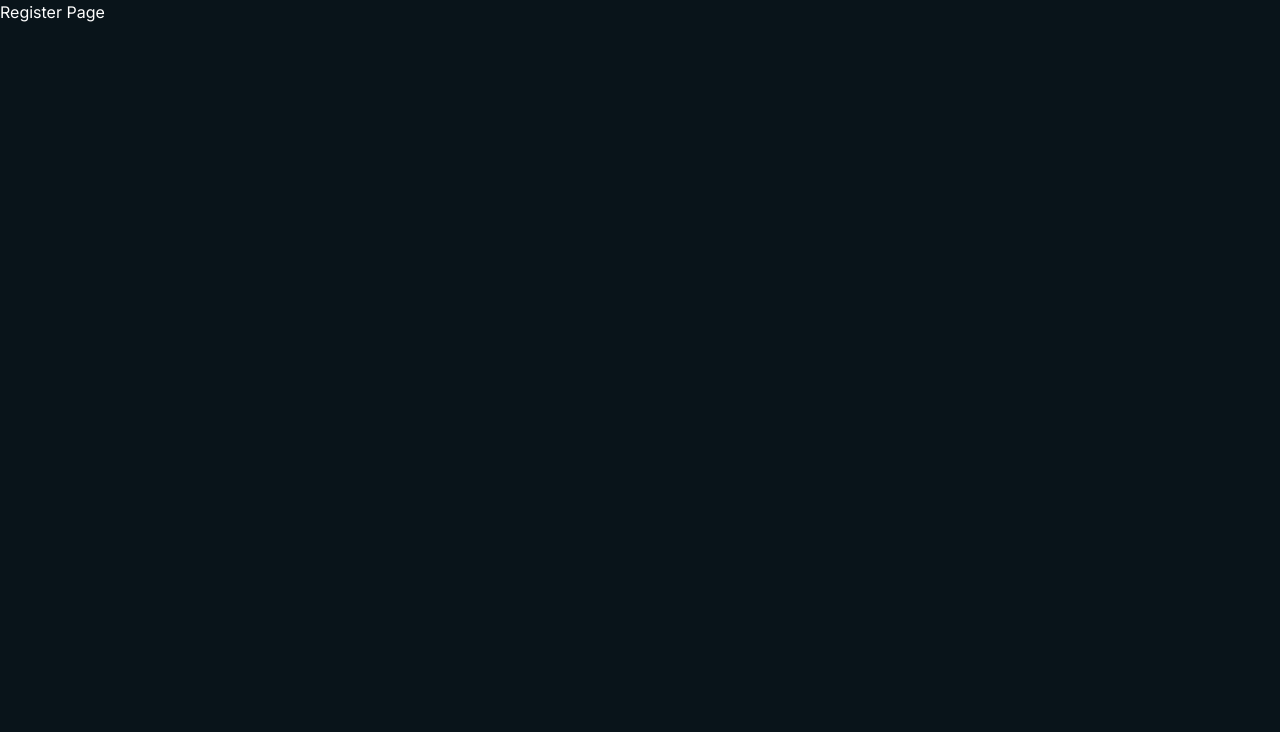
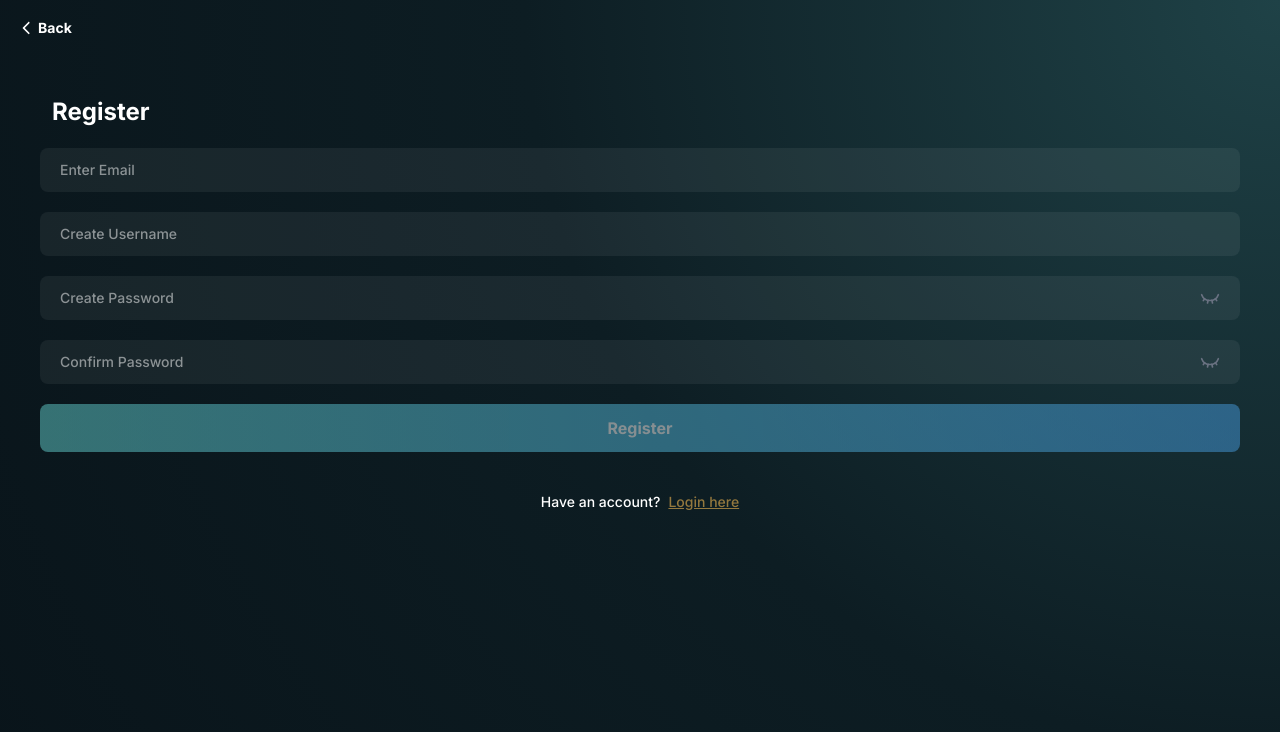
Before and after one commit to yusup-rd/chat-app-frontend, a Next.js app: page /register in a window 1280 px wide. Shown: the top 732 px of the page. Built offline with nearby package versions, Linux system fonts and the light colour scheme.

Commit message:
Added register page. Styling changes

```diff
--- a/src/app/globals.css
+++ b/src/app/globals.css
@@ -28,3 +28,28 @@ body {
   background: var(--background);
   color: var(--foreground);
 }
+
+.radial-bg {
+  background: radial-gradient(
+    circle at top right,
+    var(--bg-gradient-1),
+    var(--bg-gradient-2),
+    var(--bg-gradient-3)
+  );
+}
+
+.gold-text {
+  background: linear-gradient(
+    to right,
+    #94783e,
+    #f3eda6,
+    #f8fae5,
+    #ffe2be,
+    #d5be88,
+    #f8fae5,
+    #d5be88
+  );
+  -webkit-background-clip: text;
+  -webkit-text-fill-color: transparent;
+  background-clip: text;
+}
--- a/src/app/layout.tsx
+++ b/src/app/layout.tsx
@@ -16,6 +16,7 @@ export const metadata: Metadata = {
 export default function RootLayout({ children }: { children: React.ReactNode }) {
   return (
     <html lang="en" className={inter.variable}>
+      <body className="antialiased">
         <ToastContainer
           autoClose={3000}
           closeOnClick
@@ -23,7 +24,8 @@ export default function RootLayout({ children }: { children: React.ReactNode })
           draggable
           style={{ fontFamily: 'inherit' }}
         />
-      <body className="antialiased">{children}</body>
+        {children}
+      </body>
     </html>
   );
 }
--- a/src/app/login/page.tsx
+++ b/src/app/login/page.tsx
@@ -1,15 +1,11 @@
 import LoginForm from '@/components/Forms/LoginForm';
-import { Formik } from 'formik';
+import BackButton from '@/components/Layout/BackButton';
 import Link from 'next/link';
-import { FaChevronLeft } from 'react-icons/fa6';
 
 const Login = () => {
   return (
-    <div className="space-y-10">
-      <button className="mx-5 flex h-14 items-center justify-center gap-1">
-        <FaChevronLeft className="size-3.5" />
-        <span className="text-sm font-bold">Back</span>
-      </button>
+    <div className="radial-bg min-h-screen space-y-10">
+      <BackButton />
 
       <div className="mx-10">
         <LoginForm />
--- a/src/app/page.tsx
+++ b/src/app/page.tsx
@@ -2,8 +2,8 @@ import Link from 'next/link';
 
 const Home = () => {
   return (
-    <div className="flex min-h-screen flex-col items-center justify-center">
-      <h1 className="mb-8 text-4xl font-bold drop-shadow-lg">Welcome to Chat App!</h1>
+    <div className="radial-bg flex min-h-screen flex-col items-center justify-center">
+      <h1 className="mb-8 text-2xl font-bold drop-shadow-lg">Welcome to Chat App!</h1>
       <div className="flex w-full max-w-xs flex-col gap-4">
         <Link
           href="/login"
@@ -18,10 +18,10 @@ const Home = () => {
           Register
         </Link>
         <Link
-          href="/about"
+          href="/profile"
           className="rounded-lg bg-white/10 px-6 py-3 text-center font-semibold shadow duration-200 hover:bg-white/20"
         >
-          About
+          Profile
         </Link>
       </div>
     </div>
--- a/src/app/register/page.tsx
+++ b/src/app/register/page.tsx
@@ -1,5 +1,24 @@
+import RegisterForm from '@/components/Forms/RegisterForm';
+import Link from 'next/link';
+import BackButton from '@/components/Layout/BackButton';
+
 const Register = () => {
-  return <div>Register Page</div>;
+  return (
+    <div className="radial-bg min-h-screen space-y-10">
+      <BackButton />
+
+      <div className="mx-10">
+        <RegisterForm />
+      </div>
+
+      <div className="flex items-center justify-center gap-2 text-sm font-medium">
+        <p>Have an account?</p>
+        <Link href="/login" className="text-link underline">
+          Login here
+        </Link>
+      </div>
+    </div>
+  );
 };
 
 export default Register;
--- a/src/components/Forms/LoginForm.tsx
+++ b/src/components/Forms/LoginForm.tsx
@@ -41,7 +41,7 @@ const LoginForm = () => {
             <ErrorMessage
               name="usernameOrEmail"
               component="div"
-              className="mt-1 text-sm text-red-500"
+              className="mt-1 text-xs text-red-500"
             />
           </div>
 
@@ -65,7 +65,7 @@ const LoginForm = () => {
                 {showPassword ? <LuEye className="size-5" /> : <LuEyeClosed className="size-5" />}
               </button>
             </div>
-            <ErrorMessage name="password" component="div" className="mt-1 text-sm text-red-500" />
+            <ErrorMessage name="password" component="div" className="mt-1 text-xs text-red-500" />
           </div>
 
           {/* Submit Button */}
--- /dev/null
+++ b/src/components/Forms/RegisterForm.tsx
@@ -0,0 +1,128 @@
+'use client';
+
+import { ErrorMessage, Field, Form, Formik } from 'formik';
+import { registerValidationSchema } from '@/utils/validation';
+import { useState } from 'react';
+import { LuEye, LuEyeClosed } from 'react-icons/lu';
+import { toast } from 'react-toastify';
+
+const RegisterForm = () => {
+  const [showPassword, setShowPassword] = useState(false);
+  const [showConfirmPassword, setShowConfirmPassword] = useState(false);
+
+  const initialValues = {
+    email: '',
+    username: '',
+    password: '',
+    confirmPassword: '',
+  };
+
+  const handleSubmit = (values: typeof initialValues) => {
+    toast.info('Register clicked with values: ' + JSON.stringify(values));
+  };
+
+  return (
+    <Formik
+      initialValues={initialValues}
+      validationSchema={registerValidationSchema}
+      onSubmit={handleSubmit}
+    >
+      {({ isSubmitting, isValid, dirty }) => (
+        <Form className="flex w-full flex-col gap-5">
+          <h1 className="ml-3 text-2xl font-bold">Register</h1>
+
+          {/* Username */}
+          <div className="flex flex-col gap-3">
+            <Field
+              type="email"
+              id="email"
+              name="email"
+              placeholder="Enter Email"
+              autoComplete="on"
+              className="rounded-lg bg-white/6 px-5 py-3 text-sm font-medium"
+            />
+            <ErrorMessage name="email" component="div" className="mt-1 text-xs text-red-500" />
+          </div>
+
+          {/* Username */}
+          <div className="flex flex-col gap-3">
+            <Field
+              type="text"
+              id="username"
+              name="username"
+              placeholder="Create Username"
+              autoComplete="on"
+              className="rounded-lg bg-white/6 px-5 py-3 text-sm font-medium"
+            />
+            <ErrorMessage name="username" component="div" className="mt-1 text-xs text-red-500" />
+          </div>
+
+          {/* Password */}
+          <div className="flex flex-col gap-2">
+            <div className="relative w-full">
+              <Field
+                type={showPassword ? 'text' : 'password'}
+                id="password"
+                name="password"
+                autoComplete="on"
+                placeholder="Create Password"
+                className="w-full rounded-lg bg-white/6 px-5 py-3 pr-12 text-sm font-medium"
+              />
+              <button
+                type="button"
+                tabIndex={-1}
+                className="absolute top-1/2 right-4 -translate-y-1/2 cursor-pointer p-1 text-gray-500"
+                onClick={() => setShowPassword(!showPassword)}
+              >
+                {showPassword ? <LuEye className="size-5" /> : <LuEyeClosed className="size-5" />}
+              </button>
+            </div>
+            <ErrorMessage name="password" component="div" className="mt-1 text-xs text-red-500" />
+          </div>
+
+          {/* Confirm Password */}
+          <div className="flex flex-col gap-2">
+            <div className="relative w-full">
+              <Field
+                type={showConfirmPassword ? 'text' : 'password'}
+                id="confirmPassword"
+                name="confirmPassword"
+                autoComplete="on"
+                placeholder="Confirm Password"
+                className="w-full rounded-lg bg-white/6 px-5 py-3 pr-12 text-sm font-medium"
+              />
+              <button
+                type="button"
+                tabIndex={-1}
+                className="absolute top-1/2 right-4 -translate-y-1/2 cursor-pointer p-1 text-gray-500"
+                onClick={() => setShowConfirmPassword(!showConfirmPassword)}
+              >
+                {showConfirmPassword ? (
+                  <LuEye className="size-5" />
+                ) : (
+                  <LuEyeClosed className="size-5" />
+                )}
+              </button>
+            </div>
+            <ErrorMessage
+              name="confirmPassword"
+              component="div"
+              className="mt-1 text-xs text-red-500"
+            />
+          </div>
+
+          {/* Submit Button */}
+          <button
+            type="submit"
+            disabled={isSubmitting || !isValid || !dirty}
+            className="from-primary-gradient-1 to-primary-gradient-2 rounded-lg bg-gradient-to-r px-5 py-3 font-bold duration-200 not-disabled:cursor-pointer not-disabled:hover:shadow-[0_2px_6px_-2px_var(--primary-gradient-1),0_4px_8px_-4px_var(--primary-gradient-2)] disabled:opacity-50"
+          >
+            {isSubmitting ? 'Registering...' : 'Register'}
+          </button>
+        </Form>
+      )}
+    </Formik>
+  );
+};
+
+export default RegisterForm;
--- /dev/null
+++ b/src/components/Layout/BackButton.tsx
@@ -0,0 +1,19 @@
+'use client';
+
+import { FaChevronLeft } from 'react-icons/fa6';
+import { useRouter } from 'next/navigation';
+
+const BackButton = () => {
+  const router = useRouter();
+  return (
+    <button
+      className="mx-5 flex h-14 cursor-pointer items-center justify-center gap-1"
+      onClick={() => router.back()}
+    >
+      <FaChevronLeft className="size-3.5" />
+      <span className="text-sm font-bold">Back</span>
+    </button>
+  );
+};
+
+export default BackButton;
--- a/src/utils/validation.ts
+++ b/src/utils/validation.ts
@@ -1,21 +1,19 @@
 import * as Yup from 'yup';
 
-export const usernameValidation = Yup.string()
+const usernameValidation = Yup.string()
   .min(3, 'Username must be at least 3 characters')
   .max(20, 'Username must be at most 20 characters')
   .matches(/^[a-zA-Z0-9_]+$/, 'Username can only contain letters, numbers, and underscores')
   .required('Username is required');
 
-export const emailValidation = Yup.string()
-  .email('Invalid email address')
-  .required('Email is required');
+const emailValidation = Yup.string().email('Invalid email address').required('Email is required');
 
-export const passwordValidation = Yup.string()
+const passwordValidation = Yup.string()
   .min(6, 'Password must be at least 6 characters')
   .max(32, 'Password must be at most 32 characters')
   .required('Password is required');
 
-export const usernameOrEmailValidation = Yup.string()
+const usernameOrEmailValidation = Yup.string()
   .test('username-or-email', 'Enter a valid username or email', function (value) {
     if (!value) return false;
     const isEmail = /^[^@\s]+@[^@\s]+\.[^@\s]+$/.test(value);
@@ -24,7 +22,18 @@ export const usernameOrEmailValidation = Yup.string()
   })
   .required('Username or Email is required');
 
+const confirmPasswordValidation = Yup.string()
+  .oneOf([Yup.ref('password'), undefined], 'Passwords must match')
+  .required('Confirm Password is required');
+
 export const loginValidationSchema = Yup.object({
   usernameOrEmail: usernameOrEmailValidation,
   password: passwordValidation,
 });
+
+export const registerValidationSchema = Yup.object({
+  email: emailValidation,
+  username: usernameValidation,
+  password: passwordValidation,
+  confirmPassword: confirmPasswordValidation,
+});
```
Lines whose indentation alone changed are shown as unchanged.
